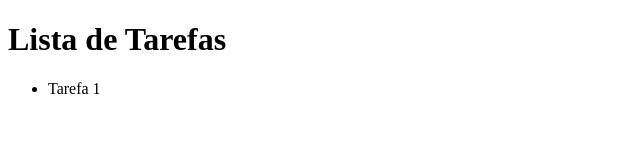
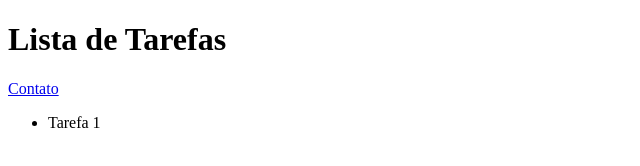
Before and after one commit to tayanibritto/lista-de-tarefas, a plain HTML site: page index.html in a window 1280 px wide. Shown: the whole page, without its empty margins (0-640 px from the left). Drawn offline with Linux system fonts and the light colour scheme.

Commit message:
manu-principal

```diff
--- a/index.html
+++ b/index.html
@@ -9,6 +9,9 @@
     <header>
         <h1>Lista de Tarefas</h1>
     </header>
+    <nav>
+        <a href="contato.html">Contato</a>
+    </nav>
 
     <ul>
         <li>Tarefa 1</li>
```
